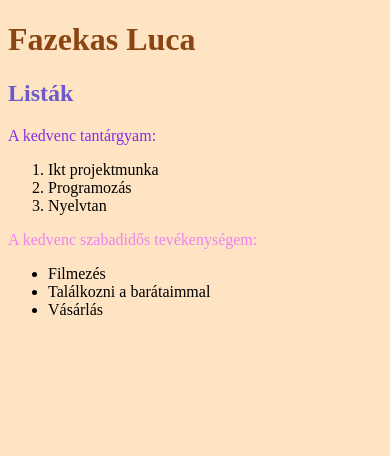
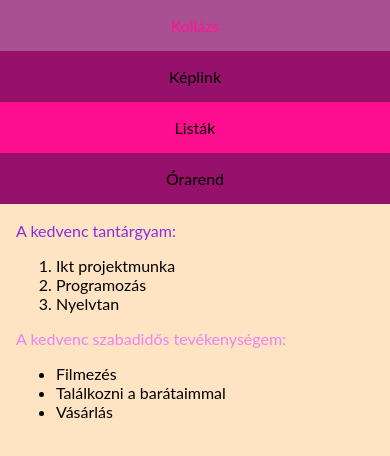
Before and after one commit to FazekasLuca/listak, a plain HTML site: page index.html in a window 390 px wide. Drawn offline with Linux system fonts and the light colour scheme.

Commit message:
Update index.html

```diff
--- a/index.html
+++ b/index.html
@@ -1,16 +1,76 @@
 <!DOCTYPE html>
 <html lang="hu">
+<style>
+body {
+  margin: 0;
+  font-family: "Lato", sans-serif;
+}
+
+.sidebar {
+  margin: 0;
+  padding: 0;
+  width: 200px;
+  background-color: rgb(150, 18, 106);
+  position: fixed;
+  height: 100%;
+  overflow: auto;
+}
+
+.sidebar a {
+  display: block;
+  color: black;
+  padding: 16px;
+  text-decoration: none;
+}
+
+.sidebar a.active {
+  background-color: rgb(253, 14, 142);
+  color: black;
+}
+
+.sidebar a:hover:not(.active) {
+  background-color: rgb(168, 80, 146);
+  color: deeppink;
+}
+
+div.content {
+  margin-left: 200px;
+  padding: 1px 16px;
+  height: 1000px;
+}
+
+@media screen and (max-width: 700px) {
+  .sidebar {
+    width: 100%;
+    height: auto;
+    position: relative;
+  }
+  .sidebar a {float: left;}
+  div.content {margin-left: 0;}
+}
+
+@media screen and (max-width: 400px) {
+  .sidebar a {
+    text-align: center;
+    float: none;
+  }
+}
+</style>
 <head>
     <meta charset="UTF-8">
     <meta name="viewport" content="width=device-width, initial-scale=1.0">
     <title>Listák</title>
 </head>
 <body style="background-color: bisque;">
-    <h1 style="color: saddlebrown;"> Fazekas Luca</h1>
-    <h2 style="color: slateblue;"> Listák</h2>
-</body>
+<div class="sidebar">
+        <a href="https://fazekasluca.github.io/kollazs/">Kollázs</a>
+        <a href="https://fazekasluca.github.io/kollazs/keplink.html">Képlink</a>
+<a class="active" href="https://fazekasluca.github.io/listak/">Listák</a>
+        <a href="https://fazekasluca.github.io/orarend/">Órarend</a>
+      </div>
 
-<p style="color: blueviolet;"> A kedvenc tantárgyam:</p>
+<div class="content">
+   <p style="color: blueviolet;"> A kedvenc tantárgyam:</p>
 <ol style="color: rebeccapurple;" ></ol>
     <ol>
         <li>Ikt projektmunka</li>
@@ -23,9 +83,6 @@
         <li>Találkozni a barátaimmal</li>
         <li>Vásárlás</li>
     </ul>
-
-
-
-
+</div>
 </body>
 </html>
```
